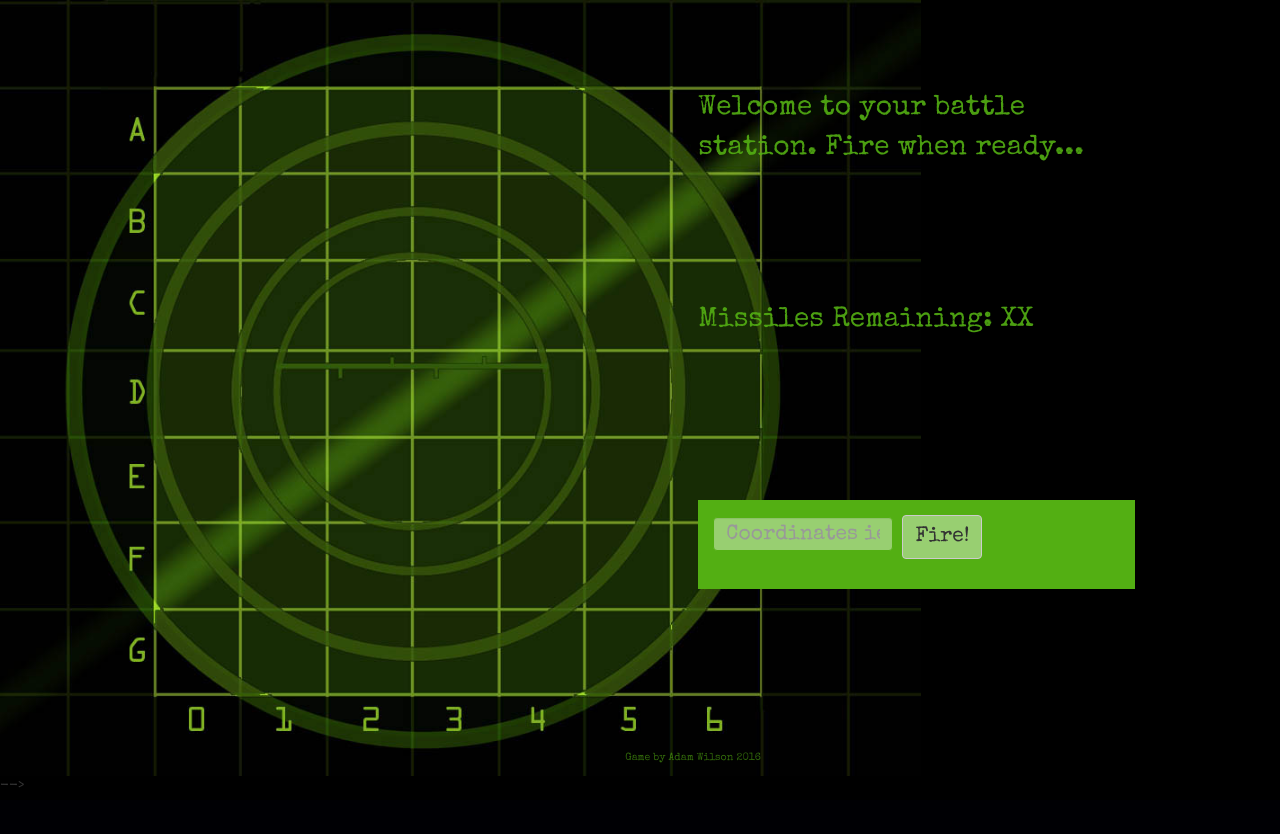
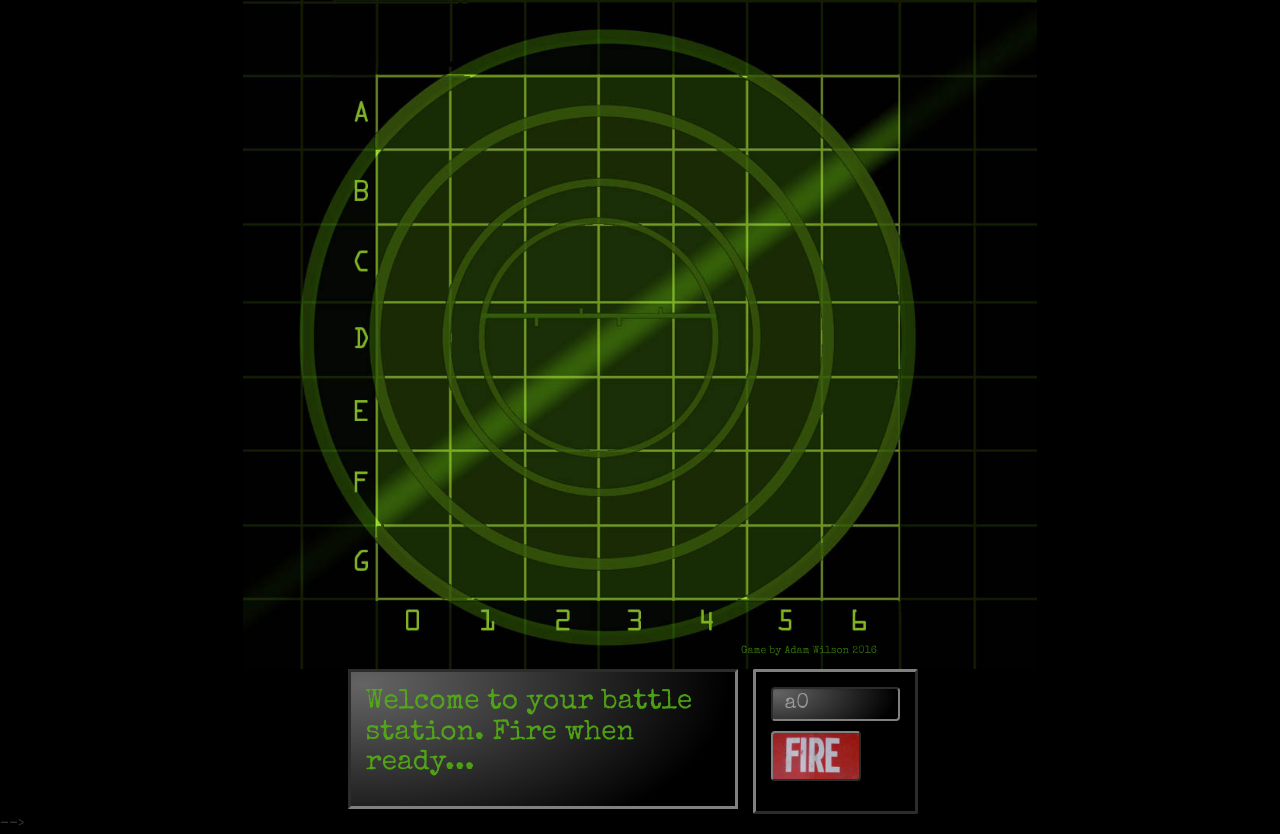
Before and after one commit to awilsongithub/battleship-game, a PHP site: page / in a window 1280 px wide. Before the commit the page ends 787 px from the top, so only its background shows below. Run offline with PHP 8.4, Linux system fonts and the light colour scheme.

Commit message:
revised layout using bootstrap to vertical 2 row design with controls simply aligned below board. experimented with background images for fireButton, messageArea, form, guessInput. failed to implement a downloaded ttf font and reverted to google font. metallic form background was sweet but too heavily weighted layout to bottom right contrasting smooth digital screen feel of the rest of the game.

```diff
--- a/css/style2.css
+++ b/css/style2.css
@@ -1,14 +1,22 @@
+/*downloaded font per these instructions: http://stackoverflow.com/questions/7961721/how-do-i-install-a-custom-font-on-an-html-site*/
+/*@font-face {
+    font-family: 'white-rabbit'; src: url('../media/white-rabbit/whitrabt.ttf');
+}*/
 
 body {
     background-color: black;
     font-family: 'Special Elite', cursive;
+    /*font-family: 'white-rabbit', arial, sans-serif;*/
+    /*font-family: 'Press Start 2P', cursive;*/
 }
 #board {
     position: relative;
     /*width: 1024px;
     height: 863px;*/
-    width: 921px;
-    height: 776px;
+    /*width: 921px;
+    height: 776px;*/
+    width: 793.8px;
+    height: 668.8px;
     margin: auto;
     background: url("../media/board.jpg") no-repeat;
     background-size: contain;
@@ -23,16 +31,22 @@ body {
     left: 128px;
     width: 455px;
     margin: auto;*/
-    height: 300px;
     color: rgba(83, 175, 19, .9);
     font-size: 2em;
-    padding-top: 88px;  /* align with top of game board */
+    line-height: 110%;
+    /*background: url('../media/parchment.jpg')*/
+    background: url('../media/monitor.png') no-repeat;
+    background-size: cover;
+    height: 140px;
+    border-style: inset;
+    border-color: grey;
+    padding: 15px;
 }
-#missiles-remaining {
+/*#missiles-remaining {
     height: 200px;
     color: rgba(83, 175, 19, .9);
     font-size: 2em;
-}
+}*/
 table {
     position: absolute;
     /*left: 173px;
@@ -61,28 +75,57 @@ td {
 td:hover {
     background-color: rgba(83, 175, 19, .5);
 }
+#formArea {
+
+}
 #form {
     /*position: absolute;*/
     /*top: 0px;
     right: 160px;*/
     padding: 15px;
     width: 100%;
-    background-color: rgb(83, 175, 19);
+    /*background-color: rgb(83, 175, 19);*/
+    /*background: url('../media/metal-plate_no_screws.jpeg') no-repeat;
+    background-size: cover;*/
+    background-color: black;
+    border-style: outset;
+    border-width: 3px;
+    border-radius: 2px;
+    border-color: grey;
 }
+
+.darkened-image {
+   background: rgba(70, 72, 82, 0.3);
+}
+
 #guessInput {
-    background-color: rgb(152, 207, 113);
-    border-color: rgb(83, 175, 19);
+    /*background-color: rgb(152, 207, 113);*/
+    background: url('../media/monitor.png') no-repeat;
+    background-size: cover;
+    /*border-color: rgb(83, 175, 19);*/
+    border-color: grey;
+    border-style: inset;
+    border-width: 2px;
     font-size: 1.5em;
-    width: 180px;
+    /*width: 180px;*/
     margin-right: 5px;
+    margin-bottom: 10px;
     font-family: 'Special Elite', cursive;
-    display: inline-block;
+    color: rgba(83, 175, 19, .9);
+    /*display: inline-block;*/
 }
 #fireButton {
     font-family: 'Special Elite', cursive;
-    width: 80px;
-    background-color: rgb(152, 207, 113);
+    /*width: 80px;*/
+    /*background-color: rgb(152, 207, 113);*/
+    background: url('../media/fire.jpg') no-repeat;
+    background-size: cover;
     font-size: 1.5em;
+    border-style: outset;
+    border-color: grey;
+    border-width: 2px;
+    width: 90px;
+    height: 50px;
 }
 .hit {
     background: url("../media/banana.png") no-repeat center center;
--- a/home.html
+++ b/home.html
@@ -13,6 +13,7 @@
 
         <!-- FROM BATTLE BANANA HOME -->
         <link href='https://fonts.googleapis.com/css?family=Special+Elite' rel='stylesheet' type='text/css'>
+        <!-- <link href='https://fonts.googleapis.com/css?family=Press+Start+2P' rel='stylesheet' type='text/css'> -->
         <link rel="stylesheet" href="css/style2.css">
         <title>BattleBanana</title>
     </head>
@@ -27,9 +28,10 @@
 
 
         <!--    GRID    -->
+        <div class="container">
 
             <div class="row">
-            <div class="col-lg-8">
+                <div class="col-lg-12">
                     <div id="board">
                         <table>
                             <tr>
@@ -56,26 +58,29 @@
                         </table>
                         <p id="author">Game by <a href="http://adamwilson.online/" target="_blank">Adam Wilson</a> 2016</p>
                     </div> <!-- end board -->
-            </div> <!-- end left gameboard column -->
+                </div>
+            </div>
 
-            <div class="col-lg-4" id="controls-column">
-                <div class="row" id="messageArea">
+            <div class="row">
+
+                <div class="col-lg-4 col-lg-offset-3" id="messageArea">
                     <p>Welcome to BattleBanana</p>
                 </div>
-                <div class="row" id="missiles-remaining">
-                    <p>Missiles Remaining: XX</p>
-                </div>
-                <div class="row" id="formArea">
-                    <form id="form">
+
+                <div class="col-lg-2" id="formArea">
+                    <form id="form" class='darkened-image'>
                         <div class="form-group">
-                            <input type="text" class="form-control" id="guessInput" placeholder="Coordinates ie a0">
-                            <input type="button" class="btn btn-default" id="fireButton" value="Fire!">
+                            <input type="text" class="form-control" id="guessInput" placeholder="a0">
+                            <input type="button" class="btn btn-default" id="fireButton" value="">
                         </div>
                     </form>
                 </div>
-            </div>
 
-        </div> <!-- end main row -->
+            </div> <!-- end row -->
+
+
+        </div> <!-- end container -->
+
 
         <script type="text/javascript" src="battleship.js"></script> -->
     </body>
```
Also changed, not shown: css/style.css (+6 -3 lines), media/white-rabbit/whitrabt.txt (added, +21 -0 lines), media/board_modified.jpeg (added), media/fire.jpg (added), media/metal-plate.jpg (added), media/metal-plate_no_screws.jpeg (added), media/metal.jpg (added), media/monitor.png (added), media/parchment.jpg (added), media/white-rabbit/license.txt (added), media/white-rabbit/whitrabt.ttf (added). Lines whose indentation alone changed are shown as unchanged.
